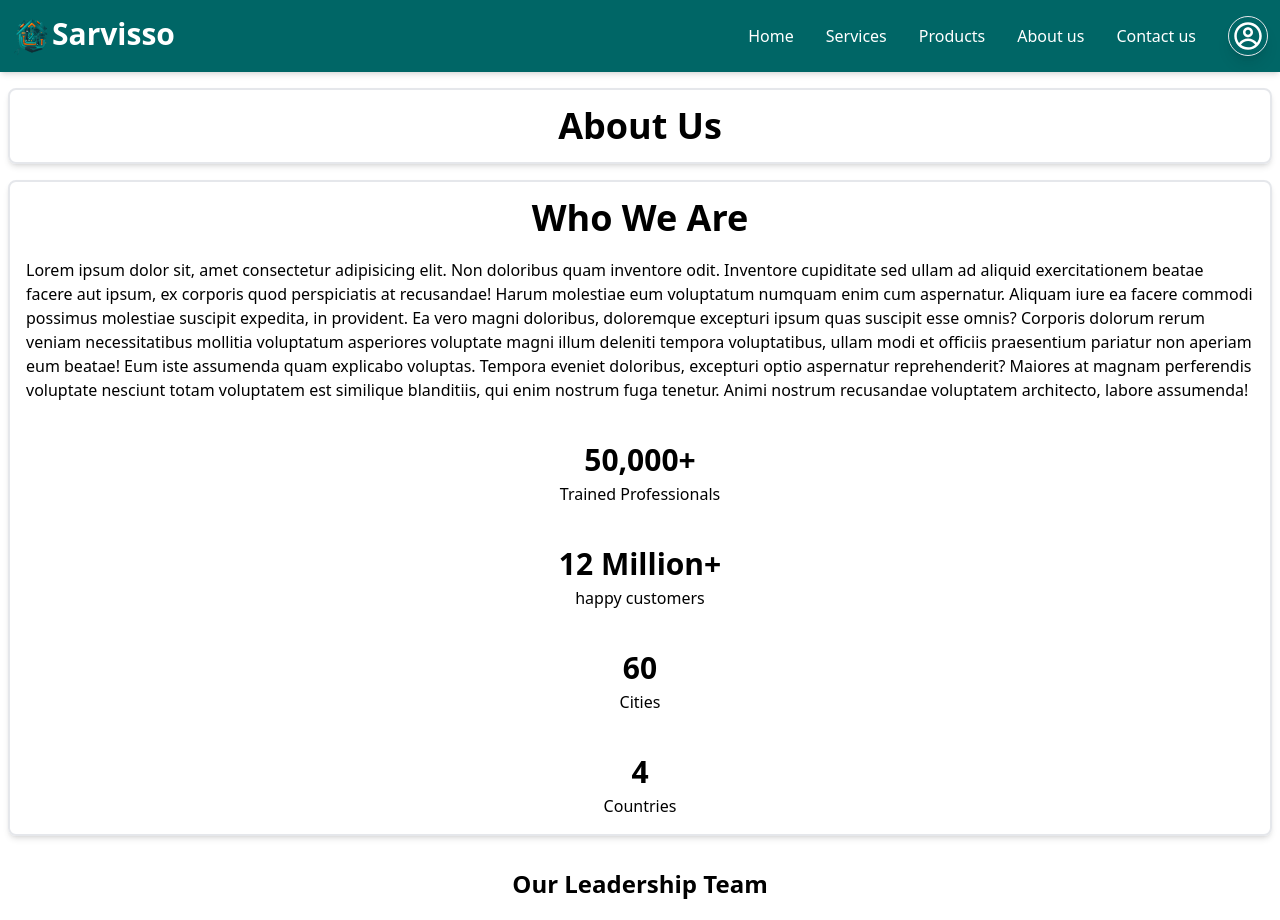
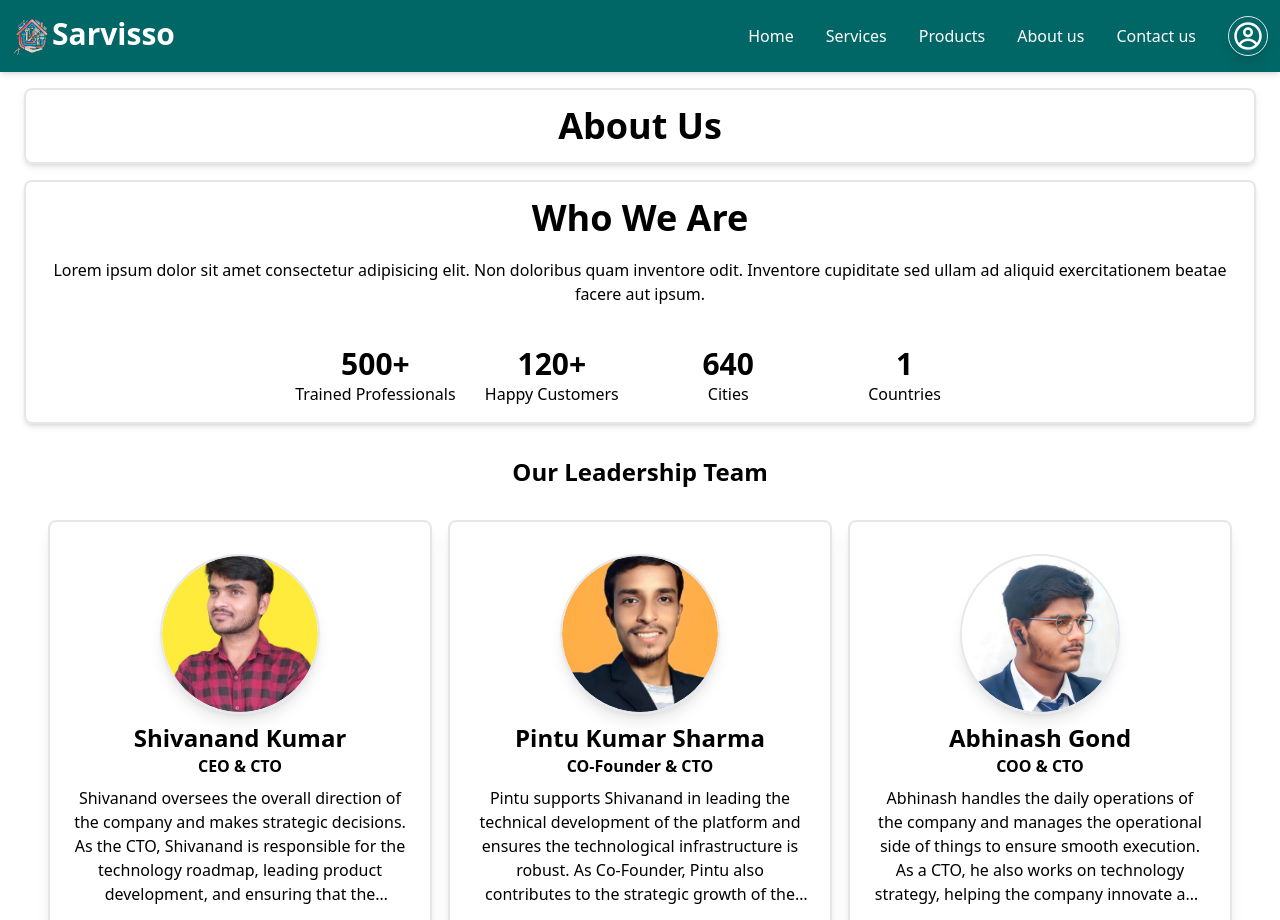
Before and after one commit to shivanand91/Sarvisso, a React (Vite) app in the folder Frontend/: page /about in a window 1280 px wide. Shown: the top 920 px of the page. Built offline with nearby package versions, Linux system fonts and the light colour scheme.

Commit message:
profile part is complete

```diff
--- a/Frontend/src/components/Carddetails.jsx
+++ b/Frontend/src/components/Carddetails.jsx
@@ -1,23 +1,41 @@
-import React from 'react'
-import Secondary from '../components/Secondary'
-import { FaLinkedin } from "react-icons/fa";
-
+import React from 'react';
+import Secondary from '../components/Secondary';
+import { FaLinkedin } from 'react-icons/fa';
 
 const Carddetails = (props) => {
     return (
-        <div className=' w-96 border-2 shadow-lg mt-4 rounded-lg flex items-center flex-col p-4'>
-            <div className='h-40 w-40 border-2 shadow-lg rounded-full mt-4'>
-                <img className='rounded-full w-38' src={props.img} alt="" />
+        <div className="w-full sm:w-80 md:w-96 border-2 shadow-lg mt-4 rounded-lg flex items-center flex-col p-4 h-auto min-h-[400px]">
+            {/* Image Section */}
+            <div className="h-32 w-32 sm:h-40 sm:w-40 border-2 shadow-lg rounded-full mt-4 overflow-hidden">
+                <img
+                    className="rounded-full w-full h-full object-cover"
+                    src={props.img}
+                    alt={`${props.name}'s profile`}
+                />
             </div>
-            <h1 className='font-bold text-2xl mt-2'>{props.name}</h1>
-            <h3 className='font-semibold mb-2 '>{props.subname}</h3>
-            <p className='text-center '>{props.para} </p>
-            <a className='mt-3 text-white' href={props.url} target='_blank'>
-                < FaLinkedin />
-                <Secondary text='Linkdin'/>
-            </a>
+
+            {/* Name and Title */}
+            <h1 className="font-bold text-xl sm:text-2xl mt-2 text-center">{props.name}</h1>
+            <h3 className="font-semibold mb-2 text-center">{props.subname}</h3>
+
+            {/* Description */}
+            <p className="text-center text-sm sm:text-base px-2 line-clamp-5 max-w-prose">
+                {props.para}
+            </p>
+
+            {/* LinkedIn Button */}
+            <div className='mt-4'>
+                <a
+                    className="mt-3 text-white  gap-2 text-sm sm:text-base"
+                    href={props.url}
+                    target="_blank"
+                    rel="noopener noreferrer"
+                >
+                    <Secondary text="LinkedIn" />
+                </a>
+            </div>
         </div>
-    )
-}
+    );
+};
 
-export default Carddetails
+export default Carddetails;
--- a/Frontend/src/components/Header.jsx
+++ b/Frontend/src/components/Header.jsx
@@ -1,5 +1,5 @@
 import React, { useState } from 'react';
-import logo from '../assets/images/logo1.png';
+import logo from '../assets/images/logo2.png';
 import PrimaryBtn from './PrimaryBtn';
 import RegisterPopUp from './RegisterPopUp';
 import { IoMenu, IoClose } from 'react-icons/io5';
--- a/Frontend/src/pages/About.jsx
+++ b/Frontend/src/pages/About.jsx
@@ -1,59 +1,97 @@
-import React from 'react'
-import Carddetails from '../components/Carddetails'
-import Shiva from '../assets/images/shiva.jpg'
-import Pintu from '../assets/images/pintu.jpg'
-import Anamika from '../assets/images/anamika.jpg'
-import Neha from '../assets/images/neha.jpg'
-import Abhi from '../assets/images/abhi.jpg'
+import React from 'react';
+import Carddetails from '../components/Carddetails';
+import Shiva from '../assets/images/shiva.jpg';
+import Pintu from '../assets/images/pintu.jpg';
+import Anamika from '../assets/images/anamika.jpg';
+import Neha from '../assets/images/neha.jpg';
+import Abhi from '../assets/images/abhi.jpg';
 
+const leadershipTeam = [
+  {
+    img: Shiva,
+    name: 'Shivanand Kumar',
+    subname: 'CEO & CTO',
+    para: 'Shivanand oversees the overall direction of the company and makes strategic decisions. As the CTO, Shivanand is responsible for the technology roadmap, leading product development, and ensuring that the technical aspects of the business align with the company goals.',
+    url: 'https://www.linkedin.com/in/shivanand-kumar-7a8924234',
+  },
+  {
+    img: Pintu,
+    name: 'Pintu Kumar Sharma',
+    subname: 'CO-Founder & CTO',
+    para: 'Pintu supports Shivanand in leading the technical development of the platform and ensures the technological infrastructure is robust. As Co-Founder, Pintu also contributes to the strategic growth of the company.',
+    url: 'https://www.linkedin.com/in/pintu-kumar-sharma-b679a0246?utm_source=share&utm_campaign=share_via&utm_content=profile&utm_medium=android_app',
+  },
+  {
+    img: Abhi,
+    name: 'Abhinash Gond',
+    subname: 'COO & CTO',
+    para: 'Abhinash handles the daily operations of the company and manages the operational side of things to ensure smooth execution. As a CTO, he also works on technology strategy, helping the company innovate and manage technical projects.',
+    url: 'https://www.linkedin.com/in/abhinash-gond-6a4632292',
+  },
+  {
+    img: Neha,
+    name: 'Neha Saini',
+    subname: 'CFO & CMO',
+    para: 'Neha is responsible for the financial planning and strategy as CFO. As CMO, she focuses on the company marketing and communication strategies, ensuring that the platform is well-known and attractive to users.',
+    url: 'https://www.linkedin.com/in/neha-saini-7b467b2a4',
+  },
+  {
+    img: Anamika,
+    name: 'Anamika Pandey',
+    subname: 'CFO & CMO',
+    para: 'Anamika manages the financial strategy, budgeting, and financial planning for the company. As the CMO, she is responsible for the marketing strategy, brand development, and promoting the platform to attract users and clients.',
+    url: 'https://www.linkedin.com/in/anamika-pandey-413a42253',
+  },
+];
+
+const stats = [
+  { value: '500+', label: 'Trained Professionals' },
+  { value: '120+', label: 'Happy Customers' },
+  { value: '640', label: 'Cities' },
+  { value: '1', label: 'Countries' },
+];
 
 const About = () => {
   return (
-    <div>
-      <div className='flex justify-center items-center shadow-md border-2 rounded-lg font-bold text-4xl mt-4 p-4 ml-2 mr-2'><h1>About Us</h1></div>
-      <div className='flex justify-center flex-col items-center shadow-md border-2 mt-4 ml-2 mr-2  rounded-lg  p-4'><h1 className=' text-4xl font-bold'>Who We Are</h1>
-        <p className='mt-5'>Lorem ipsum dolor sit, amet consectetur adipisicing elit. Non doloribus quam inventore odit. Inventore cupiditate sed ullam ad aliquid exercitationem beatae facere aut ipsum, ex corporis quod perspiciatis at recusandae!
-          Harum molestiae eum voluptatum numquam enim cum aspernatur. Aliquam iure ea facere commodi possimus molestiae suscipit expedita, in provident. Ea vero magni doloribus, doloremque excepturi ipsum quas suscipit esse omnis?
-          Corporis dolorum rerum veniam necessitatibus mollitia voluptatum asperiores voluptate magni illum deleniti tempora voluptatibus, ullam modi et officiis praesentium pariatur non aperiam eum beatae! Eum iste assumenda quam explicabo voluptas.
-          Tempora eveniet doloribus, excepturi optio aspernatur reprehenderit? Maiores at magnam perferendis voluptate nesciunt totam voluptatem est similique blanditiis, qui enim nostrum fuga tenetur. Animi nostrum recusandae voluptatem architecto, labore assumenda!
+    <div className="container mx-auto px-4">
+      {/* About Us Header */}
+      <div className="flex justify-center items-center shadow-md border-2 rounded-lg font-bold text-3xl md:text-4xl mt-4 p-4 mx-2">
+        <h1>About Us</h1>
+      </div>
 
+      {/* Who We Are Section */}
+      <div className="flex flex-col items-center shadow-md border-2 mt-4 mx-2 rounded-lg p-4">
+        <h1 className="text-2xl md:text-4xl font-bold text-center">Who We Are</h1>
+        <p className="mt-5 text-sm md:text-base text-center">
+          Lorem ipsum dolor sit amet consectetur adipisicing elit. Non doloribus quam inventore odit. Inventore cupiditate sed ullam ad aliquid exercitationem beatae facere aut ipsum.
         </p>
-        <div className='flex justify-center items-center flex-col'> <h1 className=' mt-10 font-bold text-3xl'>50,000+
+        {/* Statistics */}
+        <div className="grid grid-cols-2 md:grid-cols-4 gap-4 mt-10">
+          {stats.map((stat, index) => (
+            <div key={index} className="flex flex-col items-center">
+              <h1 className="font-bold text-xl md:text-3xl">{stat.value}</h1>
+              <p className="text-sm md:text-base">{stat.label}</p>
+            </div>
+          ))}
+        </div>
+      </div>
 
-        </h1>
-          <p className='mt-1'>Trained Professionals</p></div>
-        <div className='flex justify-center items-center flex-col'>
-          <h1 className=' mt-10 font-bold text-3xl'>12 Million+
-
-          </h1>
-          <p className='mt-1'>happy customers</p>
-        </div>
-        <div className='flex justify-center items-center flex-col'>
-          <h1 className=' mt-10 font-bold text-3xl'>60
-
-          </h1>
-          <p className='mt-1'>Cities</p>
-        </div>
-        <div className='flex justify-center items-center flex-col'>
-          <h1 className=' mt-10 font-bold text-3xl'> 4
-
-          </h1>
-          <p className='mt-1'>Countries</p>
-        </div>
-
-      </div>
-      <h1 className=' font-bold text-2xl mt-8 text-center'>Our Leadership Team</h1>
-      <div className='flex flex-wrap justify-center items-center p-4 gap-4'>
-
-        <Carddetails img={Shiva} name='Shivanand Kumar' subname='CEO & CTO' para=' Shivanand oversees the overall direction of the company and makes strategic decisions. As the CTO, Shivanand is responsible for the technology roadmap, leading product development, and ensuring that the technical aspects of the business align with the company goals' url="https://www.linkedin.com/in/shivanand-kumar-7a8924234?utm_source=share&utm_campaign=share_via&utm_content=profile&utm_medium=android_app"/>
-        <Carddetails img={Pintu} name='Pintu Kumar Sharma' subname='CO-founder & CTO' para='Pintu supports Shivanand in leading the technical development of the platform and ensures the technological infrastructure is robust. As Co-Founder, Pintu also contributes to the strategic growth of the company.' url=""/>
-        <Carddetails img={Abhi} name='Abhinash Gond' subname='COO & CTO' para='Abhinash handles the daily operations of the company and manages the operational side of things to ensure smooth execution. As a CTO, he also works on technology strategy, helping the company innovate and manage technical projects.' url="https://www.linkedin.com/in/abhinash-gond-6a4632292?utm_source=share&utm_campaign=share_via&utm_content=profile&utm_medium=android_app"/>
-        <Carddetails img={Neha} name='Neha' subname='CFO & CMO' para=' Neha is responsible for the financial planning and strategy as CFO. As CMO, she focuses on the company marketing and communication strategies, ensuring that the platform is well-known and attractive to users' url="https://www.linkedin.com/in/neha-saini-7b467b2a4?utm_source=share&utm_campaign=share_via&utm_content=profile&utm_medium=android_app" />
-        <Carddetails img={Anamika} name='Anamika Pandey' subname='CFO & CMO' para=' Anamika manages the financial strategy, budgeting, and financial planning for the company. As the CMO, she is responsible the marketing strategy, brand development, and promoting the platform to attract users and clients.' url="https://www.linkedin.com/in/anamika-pandey-413a42253?utm_source=share&utm_campaign=share_via&utm_content=profile&utm_medium=android_app" />
-
+      {/* Leadership Team Section */}
+      <h1 className="font-bold text-xl md:text-2xl mt-8 text-center">Our Leadership Team</h1>
+      <div className="flex flex-wrap justify-center items-center gap-4 p-4">
+        {leadershipTeam.map((leader, index) => (
+          <Carddetails
+            key={index}
+            img={leader.img}
+            name={leader.name}
+            subname={leader.subname}
+            para={leader.para}
+            url={leader.url || '#'}
+          />
+        ))}
       </div>
     </div>
-  )
-}
+  );
+};
 
-export default About
+export default About;
--- a/Frontend/src/pages/Profile.jsx
+++ b/Frontend/src/pages/Profile.jsx
@@ -1,77 +1,49 @@
 import React from 'react';
-import {Link} from 'react-router-dom'
+import { Link } from 'react-router-dom';
 import Shiva from '../assets/images/Shiva.jpg';
-import { FaRegStar } from "react-icons/fa";
-import { IoInformationCircleOutline } from "react-icons/io5";
+import { FaRegStar, FaHistory, FaShareAlt } from "react-icons/fa";
+import { IoInformationCircleOutline, IoIosNotificationsOutline } from "react-icons/io";
 import { FaRegAddressCard } from "react-icons/fa6";
 import { MdOutlinePayment, MdOutlineHomeRepairService, MdOutlineGroups } from "react-icons/md";
-import { FaHistory, FaShareAlt } from "react-icons/fa";
-import { IoIosNotificationsOutline } from "react-icons/io";
 import { RiUserCommunityLine, RiFeedbackLine } from "react-icons/ri";
 
 const Profile = () => {
+  const menuItems = [
+    { to: '/personal-information', icon: <IoInformationCircleOutline />, label: 'Personal Information' },
+    { to: '/address-details', icon: <FaRegAddressCard />, label: 'Address Details' },
+    { to: '/payment-method', icon: <MdOutlinePayment />, label: 'Payment Method' },
+    { to: '/services', icon: <MdOutlineHomeRepairService />, label: 'Services' },
+    { to: '/booking-history', icon: <FaHistory />, label: 'Booking History' },
+    { to: '/notifications', icon: <IoIosNotificationsOutline />, label: 'Notifications' },
+    { to: '/support-feedback', icon: <RiFeedbackLine />, label: 'Support and Feedback' },
+    { to: '/share', icon: <FaShareAlt />, label: 'Share' },
+    { to: '/groups', icon: <MdOutlineGroups />, label: 'Groups' },
+    { to: '/community', icon: <RiUserCommunityLine />, label: 'Community' }
+  ];
+
   return (
     <div className="grid sm:grid-cols-12 gap-4 p-4">
       {/* Sidebar */}
       <div className="sm:col-span-3 border-2 shadow-lg flex flex-col p-4 rounded-lg overflow-y-auto h-screen sm:h-auto">
         {/* Profile Section */}
         <div className="hidden sm:flex flex-col items-center border-2 shadow-md rounded-md p-4 mb-4">
-          <a href="#">
           <img src={Shiva} alt="Shivanand Kumar" className="w-24 h-24 rounded-full mb-2" />
-          </a>
           <h1 className="font-bold text-lg">Shivanand Kumar</h1>
+          <p>shivanand91</p>
           <h3 className="text-sm text-gray-600">Plumbing</h3>
           <div className="rating flex mt-2 gap-1">
-            <FaRegStar />
-            <FaRegStar />
-            <FaRegStar />
-            <FaRegStar />
-            <FaRegStar />
+            {[...Array(5)].map((_, index) => <FaRegStar key={index} />)}
           </div>
         </div>
 
         {/* Menu Section */}
         <div className="flex flex-col gap-4">
-          <Link to="/personal-information" className="icon-text flex sm:items-center gap-2 text-base sm:text-lg">
-            <IoInformationCircleOutline className="text-xl" />
-            <span className="hidden sm:inline">Personal Information</span>
+          {menuItems.map(({ to, icon, label }) => (
+            <Link key={to} to={to} className="icon-text flex sm:items-center gap-2 text-base sm:text-lg">
+              {icon}
+              <span className="hidden sm:inline">{label}</span>
             </Link>
-          <Link to="/address-details" className="icon-text flex sm:items-center gap-2 text-base sm:text-lg">
-            <FaRegAddressCard className="text-xl" />
-            <span className="hidden sm:inline">Address Details</span>
-          </Link>
-          <Link to="/payment-method" className="icon-text flex sm:items-center gap-2 text-base sm:text-lg">
-            <MdOutlinePayment className="text-xl" />
-            <span className="hidden sm:inline">Payment Method</span>
-          </Link>
-          <Link to="/services" className="icon-text flex sm:items-center gap-2 text-base sm:text-lg">
-            <MdOutlineHomeRepairService className="text-xl" />
-            <span className="hidden sm:inline">Services</span>
-          </Link>
-          <Link to="/booking-history" className="icon-text flex sm:items-center gap-2 text-base sm:text-lg">
-            <FaHistory className="text-xl" />
-            <span className="hidden sm:inline">Booking History</span>
-          </Link>
-          <Link to="/notifications" className="icon-text flex sm:items-center gap-2 text-base sm:text-lg">
-            <IoIosNotificationsOutline className="text-xl" />
-            <span className="hidden sm:inline">Notifications</span>
-          </Link>
-          <Link to="/support-feedback" className="icon-text flex sm:items-center gap-2 text-base sm:text-lg">
-            <RiFeedbackLine className="text-xl" />
-            <span className="hidden sm:inline">Support and Feedback</span>
-          </Link>
-          <Link to="/share" className="icon-text flex sm:items-center gap-2 text-base sm:text-lg">
-            <FaShareAlt className="text-xl" />
-            <span className="hidden sm:inline">Share</span>
-          </Link>
-          <Link to="/groups" className="icon-text flex sm:items-center gap-2 text-base sm:text-lg">
-            <MdOutlineGroups className="text-xl" />
-            <span className="hidden sm:inline">Groups</span>
-          </Link>
-          <Link to="/community" className="icon-text flex sm:items-center gap-2 text-base sm:text-lg">
-            <RiUserCommunityLine className="text-xl" />
-            <span className="hidden sm:inline">Community</span>
-          </Link>
+          ))}
         </div>
       </div>
 
```
Also changed, not shown: Frontend/src/assets/images/logo2.png (added). Lines whose indentation alone changed are shown as unchanged.
